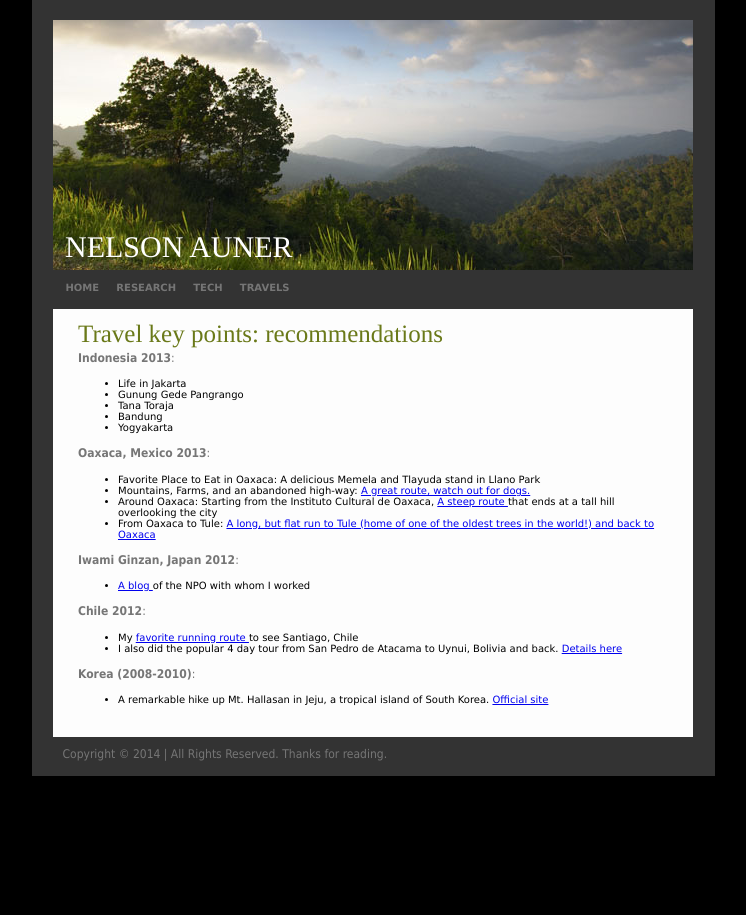
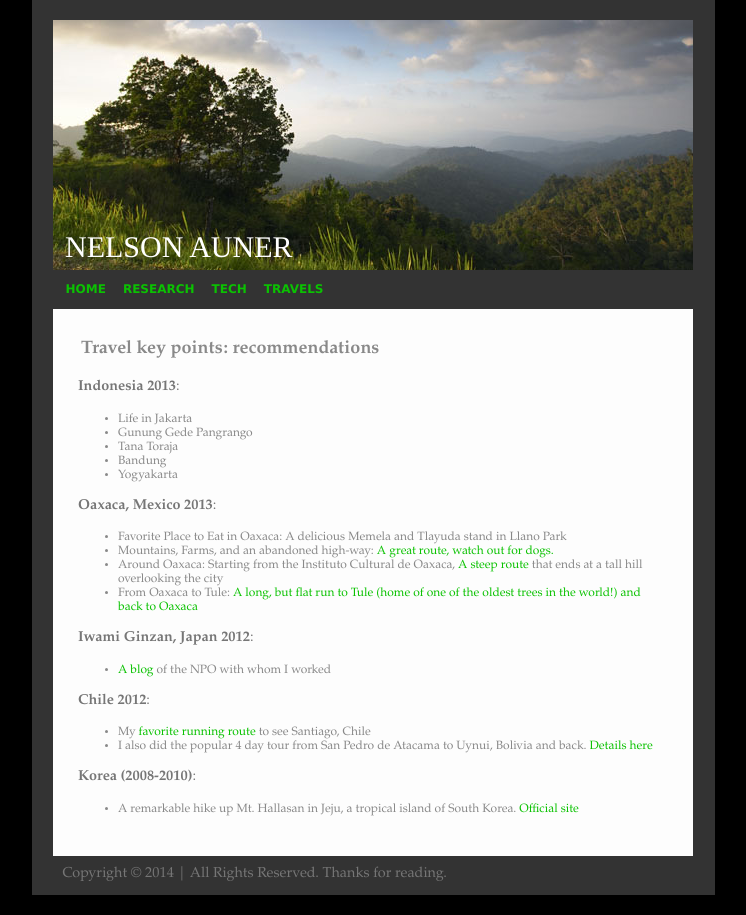
Before and after one commit to nelsonauner/nelsonauner.github.io, a Jekyll site: the page built from travels.html, in a window 1280 px wide. Shown: the whole page, without its empty margins (267-1013 px from the left). Built offline with Jekyll 4.4.1, drawn with Linux system fonts in a browser that asks for light colours; Markdown is read by kramdown in place of the engine named in the settings.

Commit message:
formatting changes

```diff
--- a/_posts/2012-12-12-ChicagoBoys.markdown
+++ b/_posts/2012-12-12-ChicagoBoys.markdown
@@ -1,6 +1,6 @@
 ---
 layout: post
-title:  "Article in the El Mercurio"
+title:  "Mentioned in Chilean Newpaper El Mercurio"
 subtitle: ""
 picture: ""
 pwidth: ""
--- a/css/main.css
+++ b/css/main.css
@@ -2,11 +2,13 @@
 
 body
 {
-	font-size:       62.5%;
+	font-size:       12px;
 	margin:          0;
 	padding:         0;
 	background-color: #000;
-	font-family:     'lucida grande', arial, tahoma, sans-serif;
+	color:#898989;
+	font-family: Garamond, Didot, Perpetua, Arial, Helvetica, serif;
+	padding-bottom: 20px;
 }
 
 #container
@@ -59,7 +61,7 @@ body
 
 #menu ul li a:link, #menu ul li a:active, #menu ul li a:visited
 {
-	color:           #767676;
+	color:           #0BC202;
 	padding:         10px 7px 10px 7px;
 	font-size:       1em;
 
@@ -95,14 +97,35 @@ body
 {
 	margin:          0;
 	color:           #767676;
-	font-family:     Tahoma;
+	font-family: Garamond, Didot, Perpetua, Arial, Helvetica, serif;
 	font-size:       1.2em;
 	line-height:     170%;
 }
 
+h1, h2, h3{
+padding:3px;
+color:#898989;
+}
+
+a{
+color:#0BC202;
+text-decoration:none;
+}
 
 
+h1{
+font-size:1.5em;
+}
 
+h2{
+font-size:1.05em;
+}
+
+h3{
+font-size:1em;
+}
+
+/*
 h1
 {
 	margin:          0;
@@ -131,7 +154,7 @@ h3
 	font-weight:     normal;
 	color:           #94C258;
 }
-
+ */
 #footer
 {
 	margin:          0 auto;
@@ -144,7 +167,7 @@ h3
 {
 	display:         block;
 	position:        relative;
-	font-family:    Tahoma;
+	font-family: Garamond, Didot, Perpetua, Arial, Helvetica, serif;
 	font-size:       1.2em;
 	padding:         10px;
 	color:           #767676;
@@ -168,13 +191,13 @@ h3
 
  .posts span {
   color: #0066CC;
-  font-family: Monaco, "Courier New", monospace;
+  font-family: Garamond, Didot, Perpetua, Arial, Helvetica, serif;
   font-size: 120%;
 }
 
  .posts strong {
   color: #6A7919;
-  font-size: 130%;
+  font-size: 100%;
 }
 
 /*****************************************************************************/
```
Also changed, not shown: _posts/2014-01-02-RunningOaxaca.markdown (added, +9 -0 lines), index.html (+3 -4 lines).
